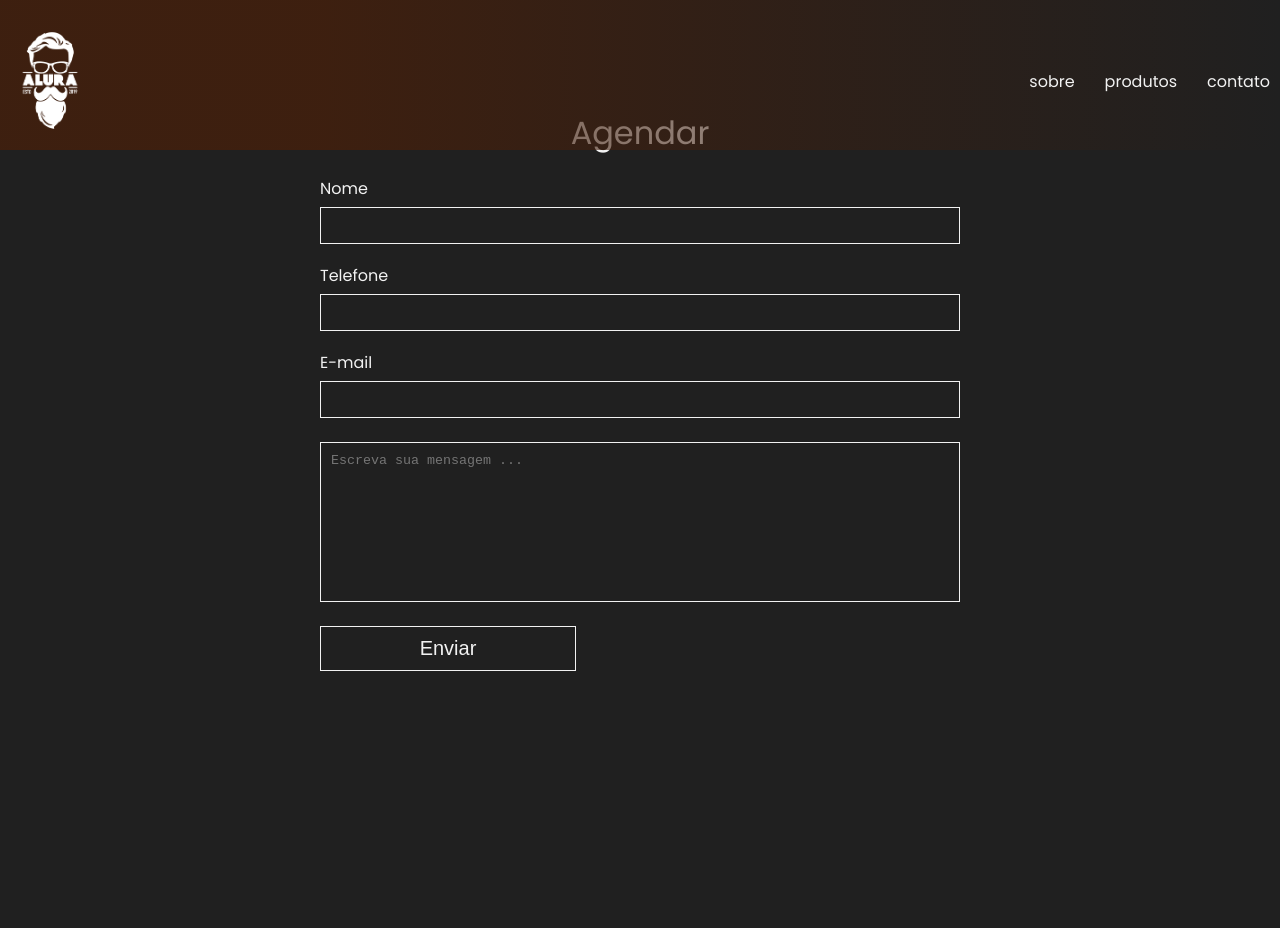
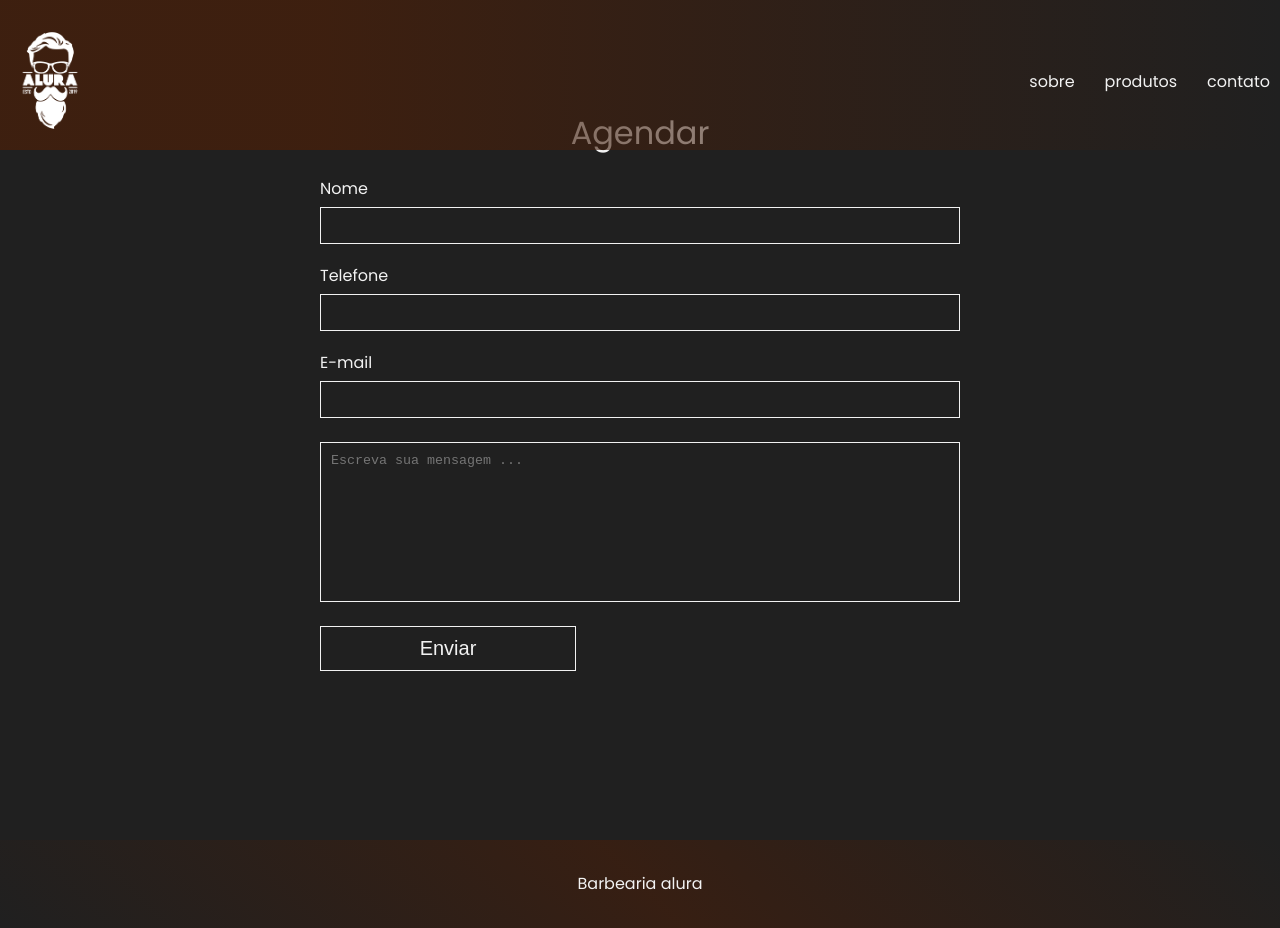
Before and after one commit to fernandoprestes/landing-page-barbearia, a React (Vite) app: page /to-schedule in a window 1280 px wide. Before the commit the page ends 800 px from the top, so only its background shows below. Built offline with nearby package versions, Linux system fonts and the light colour scheme.

Commit message:
refactor footer

```diff
--- a/src/App.tsx
+++ b/src/App.tsx
@@ -2,6 +2,7 @@
 import { Header } from './components/Header/Index'
 import { Schedule } from './pages/Schedule'
 import { Home } from './pages/Home'
+import { Footer } from './components/Footer'
 
 function App() {
   return (
@@ -11,6 +12,7 @@
         <Route path="/" element={<Home />} />
         <Route path="/to-schedule" element={<Schedule />} />
       </Routes>
+      <Footer />
     </BrowserRouter>
   )
 }
--- a/src/components/Footer/styles.module.scss
+++ b/src/components/Footer/styles.module.scss
@@ -1,5 +1,7 @@
 .container {
-
+  width: 100%;
+  position: relative;
+  bottom: 0;
   margin-top: 4rem;
   padding: 3.6rem;
   text-align: center;
--- a/src/components/Header/Index.tsx
+++ b/src/components/Header/Index.tsx
@@ -1,13 +1,14 @@
 import style from './styles.module.scss'
 import Logo from './../../assets/images/logo.png'
+import { Link } from 'react-router-dom'
 
 export const Header = () => {
   return (
     <header className={style.header}>
       <div className={style.header__content}>
-        <a href="#">
+        <Link to="/">
           <img src={Logo} alt="logo barbearia" />
-        </a>
+        </Link>
         <nav className={style.header__navigation}>
           <ul className={style.header__navigation__itens}>
             <li>
--- a/src/pages/Home/index.tsx
+++ b/src/pages/Home/index.tsx
@@ -1,8 +1,7 @@
+import { About } from './About'
+import Contact from './Contact'
 import { Hero } from './Hero'
-import { About } from './About'
 import { Products } from './Products'
-import Contact from './Contact'
-import { Footer } from '../../components/Footer'
 
 export const Home = () => {
   return (
@@ -11,7 +10,6 @@
       <About />
       <Products />
       <Contact />
-      <Footer />
     </main>
   )
 }
```
